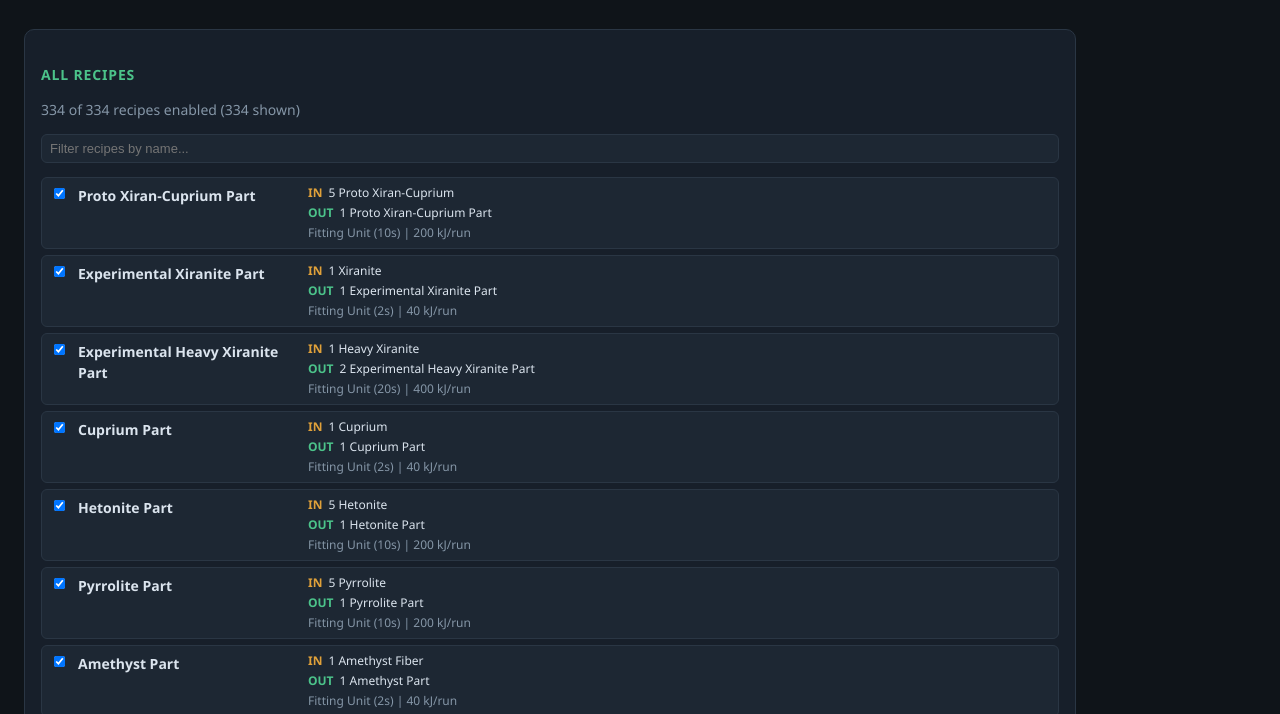
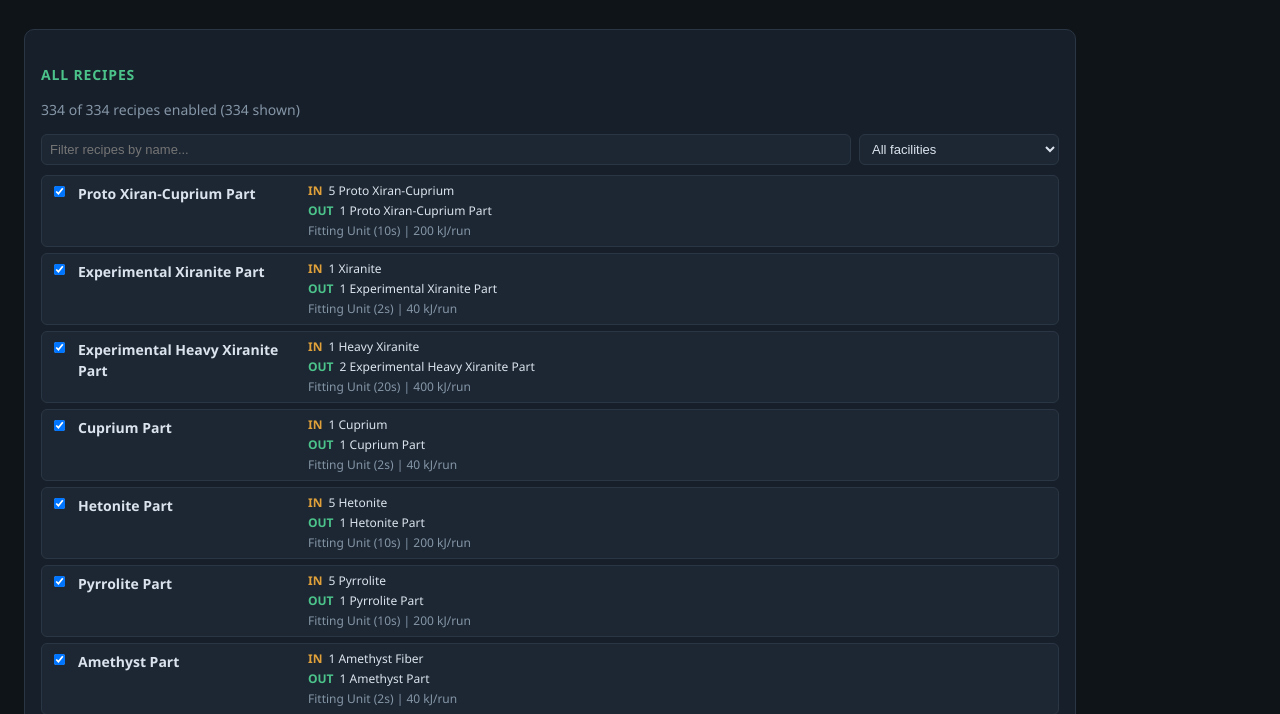
Before and after one commit to freeborb/AKE-Production-Optimizer, a website with bundled scripts: page recipes.html in a window 1280 px wide. Shown: the part 86-800 px from the top of the page. Built offline with nearby package versions, Linux system fonts and the light colour scheme.

Commit message:
Add facility filter dropdown on the Recipes page

```diff
--- a/recipes.html
+++ b/recipes.html
@@ -22,7 +22,10 @@
     <section class="panel">
       <h2>All recipes</h2>
       <p class="muted" id="enabled-count"></p>
-      <input id="search" type="search" placeholder="Filter recipes by name..." />
+      <div class="filters">
+        <input id="search" type="search" placeholder="Filter recipes by name..." />
+        <select id="facility"></select>
+      </div>
       <div id="recipe-list" class="stack"></div>
     </section>
   </main>
--- a/recipes.js
+++ b/recipes.js
@@ -7,14 +7,26 @@ const QUALITY_LABEL = { hp: "HP", lp: "LP", node: "Nodes" };
 
 const state = {
   enabled: loadEnabled(RECIPES),
-  filter: ""
+  filter: "",
+  facility: ""
 };
 
 const els = {
   search: document.getElementById("search"),
+  facility: document.getElementById("facility"),
   count: document.getElementById("enabled-count"),
   list: document.getElementById("recipe-list")
 };
+
+const EXTERNAL_VALUE = "__source__";
+
+function initFacilityOptions() {
+  const facilities = [...new Set(RECIPES.map((r) => r.facility).filter(Boolean))].sort();
+  let html = '<option value="">All facilities</option>';
+  html += '<option value="' + EXTERNAL_VALUE + '">External (sources)</option>';
+  for (const f of facilities) html += '<option value="' + f + '">' + f + "</option>";
+  els.facility.innerHTML = html;
+}
 
 function fmt(n) {
   return String(Math.round(n * 1000) / 1000);
@@ -43,6 +55,13 @@ function countsText(counts, r) {
 }
 
 function matchesFilter(r) {
+  if (state.facility) {
+    if (state.facility === EXTERNAL_VALUE) {
+      if (!r.source) return false;
+    } else if (r.facility !== state.facility) {
+      return false;
+    }
+  }
   if (!state.filter) return true;
   return r.name.toLowerCase().includes(state.filter);
 }
@@ -125,4 +144,10 @@ els.search.addEventListener("input", () => {
   render();
 });
 
+els.facility.addEventListener("change", () => {
+  state.facility = els.facility.value;
+  render();
+});
+
+initFacilityOptions();
 render();
--- a/styles.css
+++ b/styles.css
@@ -149,8 +149,21 @@ input[type="search"] {
   width: 100%;
 }
 
-input[type="search"] {
+.filters {
+  display: flex;
+  gap: 8px;
   margin-bottom: 10px;
+}
+
+.filters input[type="search"] {
+  flex: 1;
+  min-width: 0;
+}
+
+.filters select {
+  flex: none;
+  width: auto;
+  min-width: 200px;
 }
 
 .avail-row {
```
